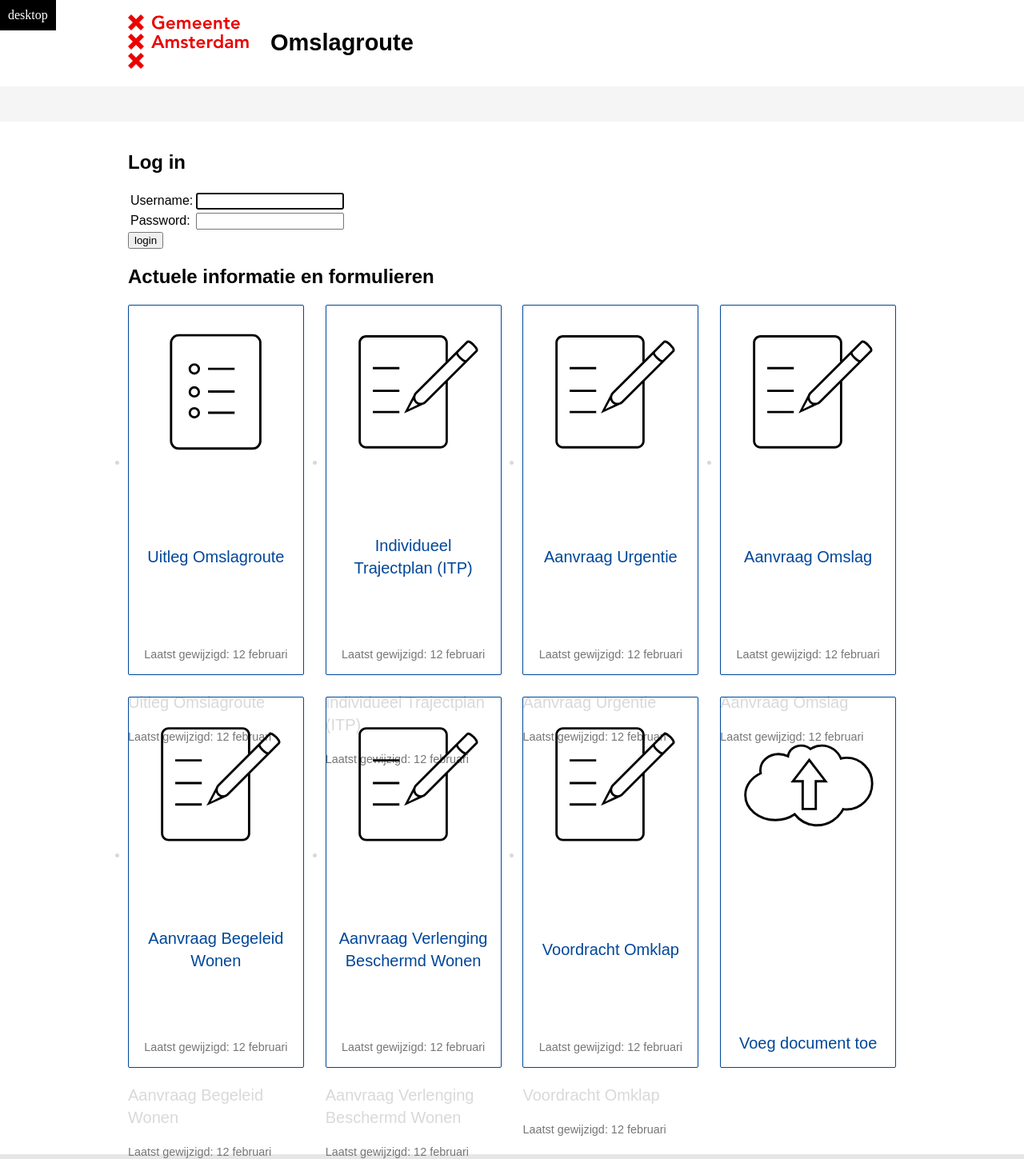
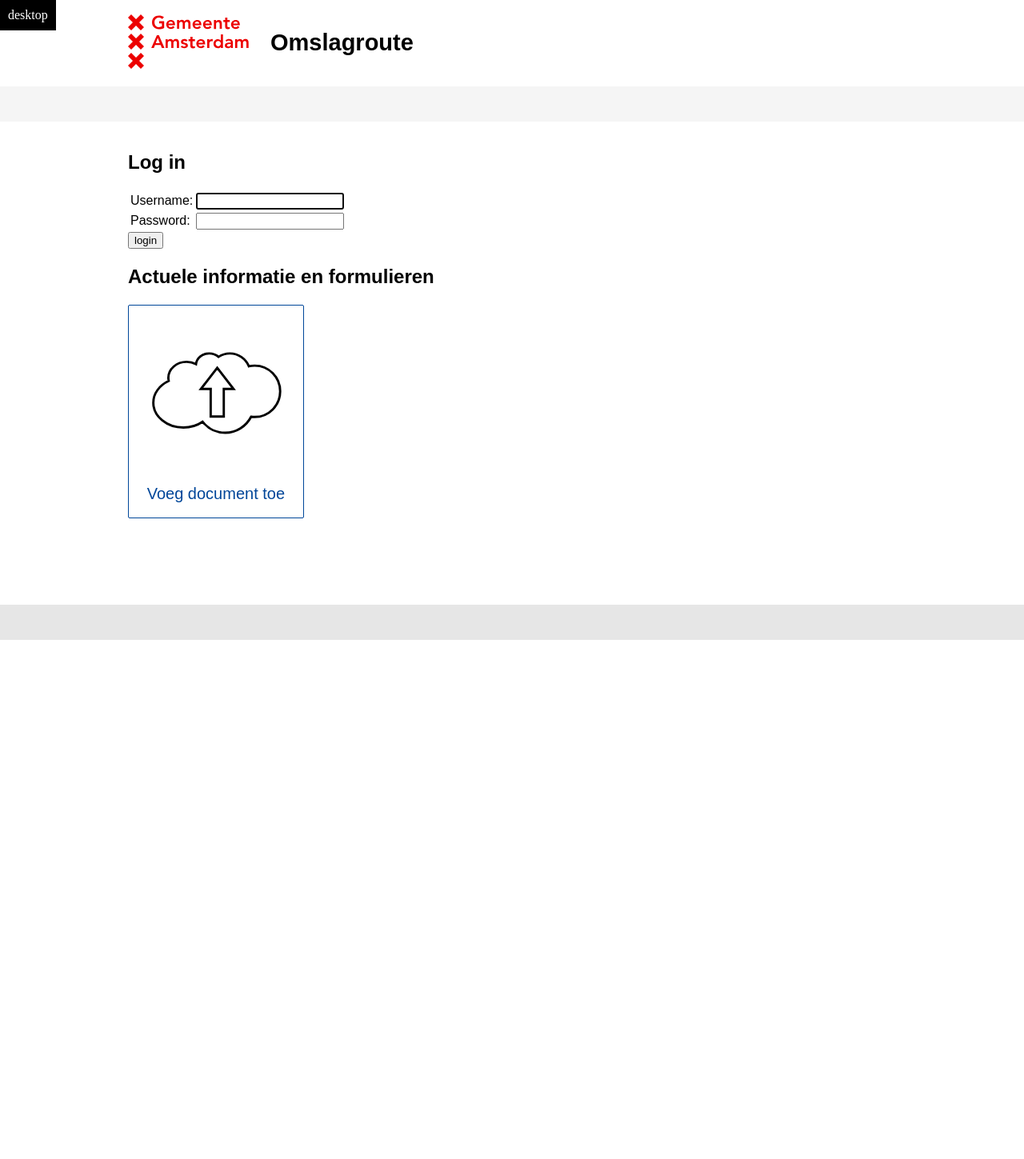
Before and after one commit to tiltshiftnl/omslagroute, a Django app: page / in a window 1280 px wide. Shown: the whole page at 80% size. After the commit the page ends 800 px from the top, so only its background shows below. Run offline with Django 3.2, Linux system fonts and the light colour scheme; data that the repository does not hold is empty; style sheets or scripts are compiled from the project's sources.

Commit message:
♻️ Only show uploaded files, not static list

```diff
--- a/app/web/core/templates/home.html
+++ b/app/web/core/templates/home.html
@@ -17,14 +17,6 @@
                     {% include "download.html" with object=document %}
                 {% endfor %}
 
-                {% include "download.html" with title="Uitleg Omslagroute" date="12 februari" %}
-                {% include "download.html" with icon="form" title="Individueel Trajectplan (ITP)" date="12 februari"  %}
-                {% include "download.html" with icon="form" title="Aanvraag Urgentie" date="12 februari"  %}
-                {% include "download.html" with icon="form" title="Aanvraag Omslag" date="12 februari"  %}
-                {% include "download.html" with icon="form" title="Aanvraag Begeleid Wonen"  date="12 februari" %}
-                {% include "download.html" with icon="form" title="Aanvraag Verlenging Beschermd Wonen" date="12 februari"  %}
-                {% include "download.html" with icon="form" title="Voordracht Omklap" date="12 februari" %}
-
                 {% include "upload.html" %}
             </ul>
         </section>
```
